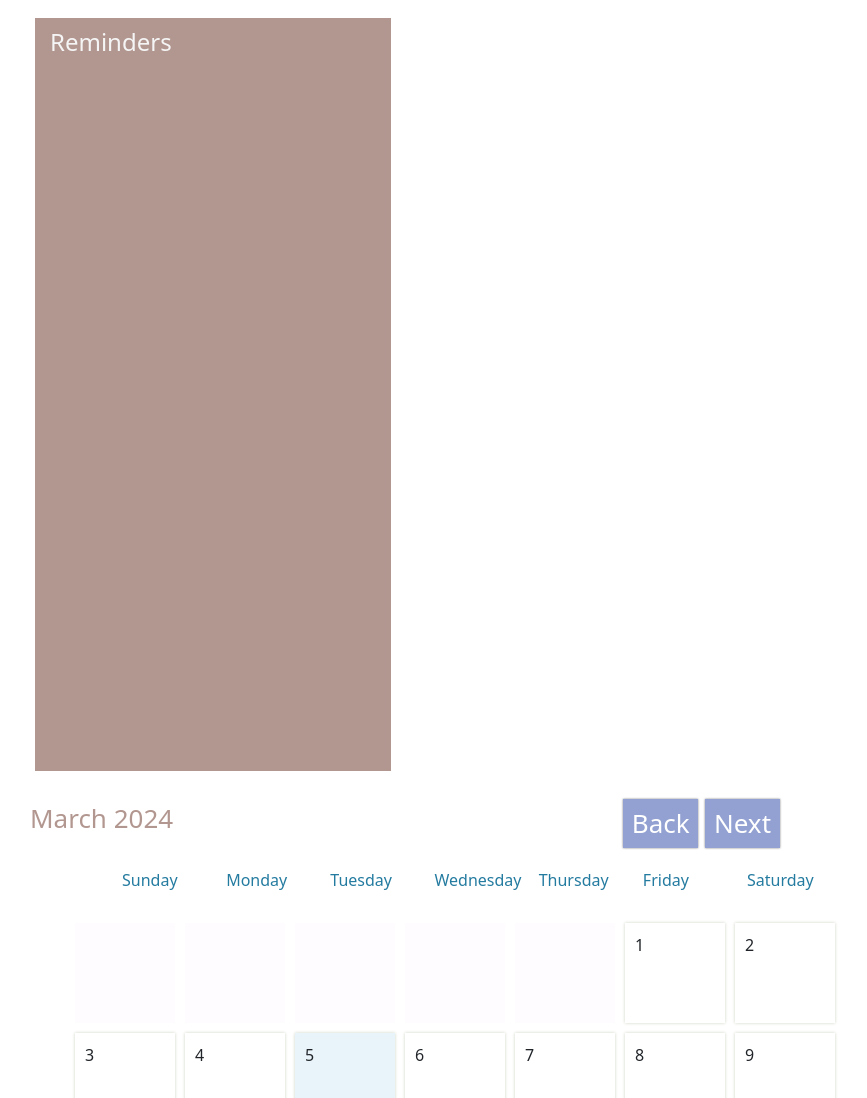
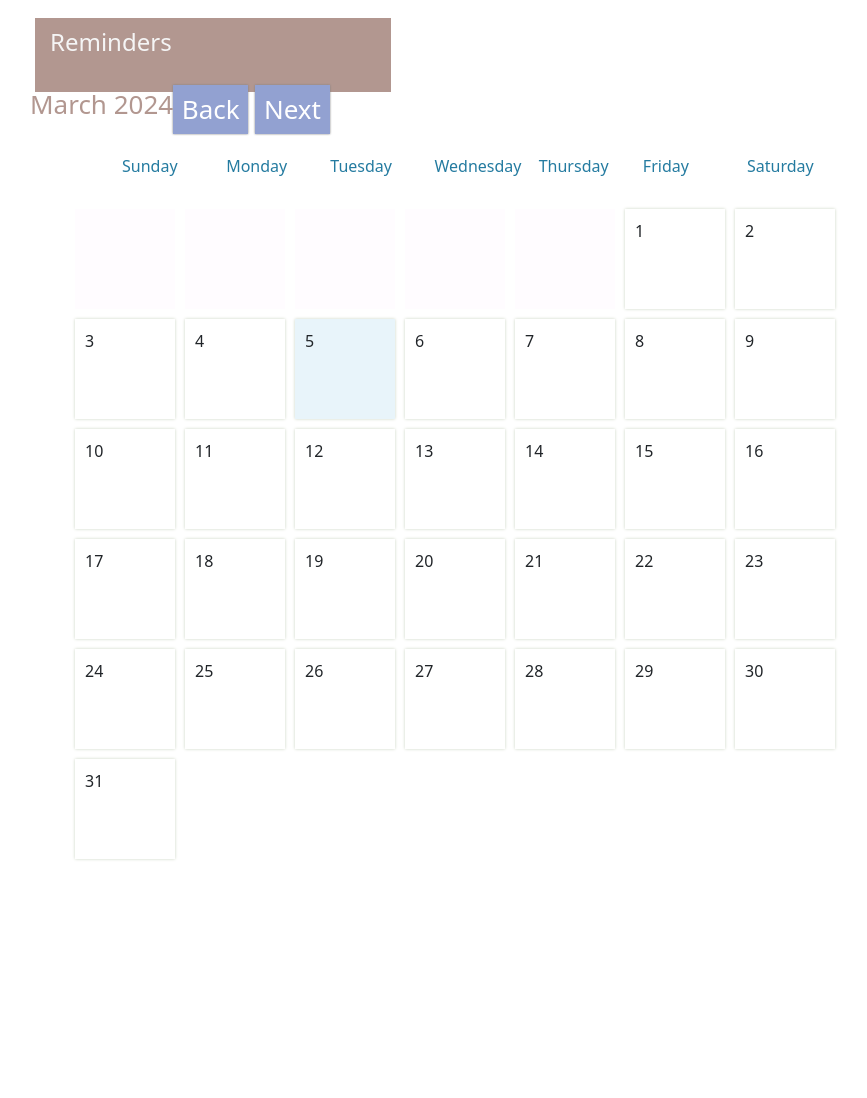
Before and after one commit to kylidevi/COMP3033, a PHP site: page / in a window 1280 px wide. Shown: the top 1098 px of the page, without its empty margins (62-929 px from the left). After the commit the page ends 860 px from the top, so only its background shows below. Run offline with PHP 8.4, Linux system fonts and the light colour scheme.

Commit message:
fixed the spacing

```diff
--- a/index.html
+++ b/index.html
@@ -25,10 +25,10 @@
 					<div id="container">
 						<div id="header">
 						  <div id="monthDisplay"></div>
-						  <div>
-							  <button id="backButton">Back</button>
+						  	<div>
+							  	<button id="backButton">Back</button>
 								<button id="nextButton">Next</button>
-						  </div>
+							</div>
 						</div>
 
 						<!-- Days of the week -->
--- a/style.css
+++ b/style.css
@@ -29,7 +29,7 @@ aside {
 	padding-left: 15px;
 	margin-left: 15px;
 	background-color: var(--mainBrown);
-	height: 753px;
+	min-height: 100%;
 	color: whitesmoke;
 }
 
@@ -53,7 +53,6 @@ button {
     color: var(--mainBrown);
     font-size: 26px;
     display: flex;
-    justify-content: space-between;
 }
 
 #header button {
```
